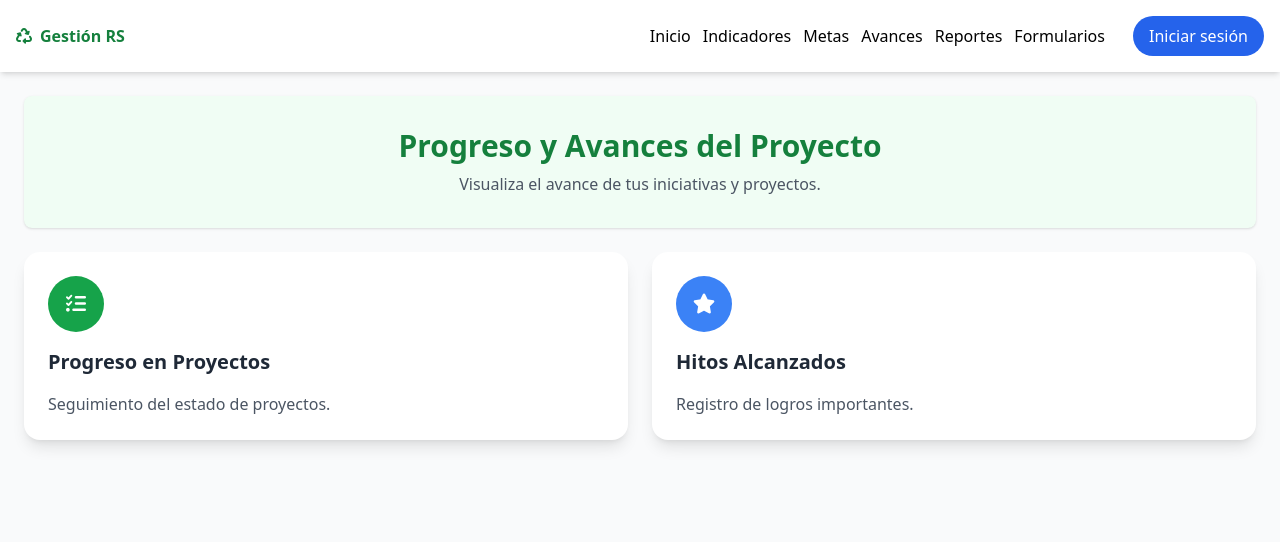
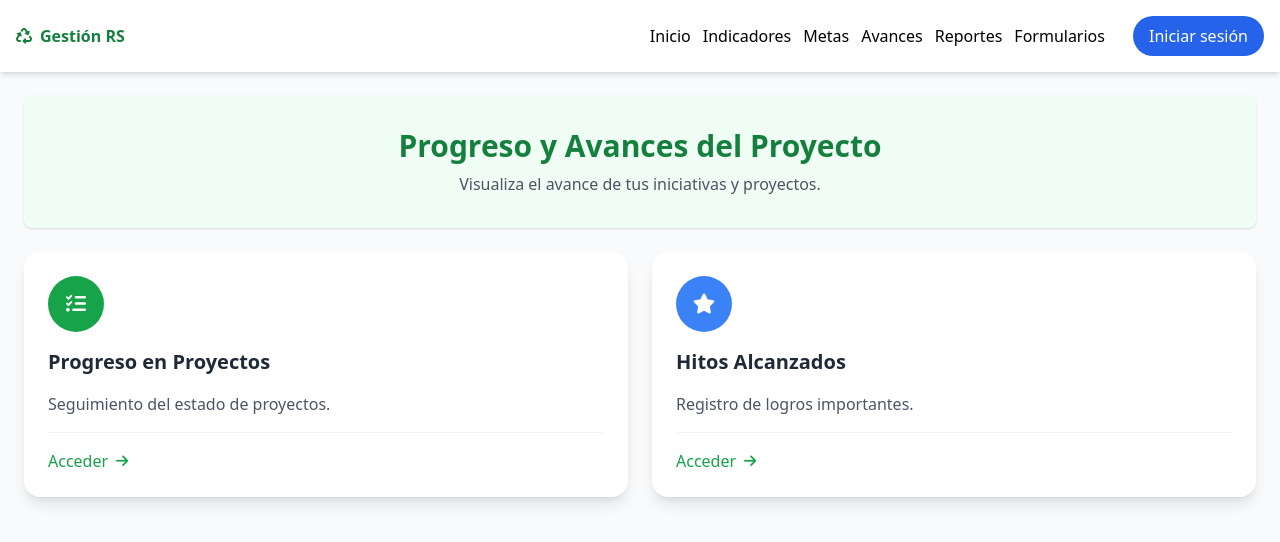
Before and after one commit to Carlostavo/residuos-app, a Next.js app: page /avances in a window 1280 px wide. Shown: the top 542 px of the page. Built offline with nearby package versions, Linux system fonts and the light colour scheme; no server answers.

Commit message:
Update page.jsx

```diff
--- a/app/avances/page.jsx
+++ b/app/avances/page.jsx
@@ -1,20 +1,97 @@
+// app/avances/page.jsx
 'use client'
 import Card from '../../components/Card'
+import Editable from '../../components/Editable'
+import { useEdit } from '../../contexts/EditContext'
+import { useLocalStorage } from '../../hooks/useLocalStorage'
 
-export default function AvancesPage(){
-  const cards = [
-    { title: "Progreso en Proyectos", desc: "Seguimiento del estado de proyectos.", icon: "fa-tasks", color: "bg-green-600" },
-    { title: "Hitos Alcanzados", desc: "Registro de logros importantes.", icon: "fa-star", color: "bg-blue-500" },
-  ]
+export default function AvancesPage() {
+  const { isEditing } = useEdit()
+  const [pageTitle, setPageTitle] = useLocalStorage('avancesTitle', 'Progreso y Avances del Proyecto')
+  const [pageDescription, setPageDescription] = useLocalStorage('avancesDescription', 'Visualiza el avance de tus iniciativas y proyectos.')
+
+  const [cards, setCards] = useLocalStorage('avancesCards', [
+    {
+      id: 1,
+      title: "Progreso en Proyectos",
+      desc: "Seguimiento del estado de proyectos.",
+      icon: "fa-tasks",
+      color: "bg-green-600",
+      href: "/avances/proyectos"
+    },
+    {
+      id: 2,
+      title: "Hitos Alcanzados",
+      desc: "Registro de logros importantes.",
+      icon: "fa-star",
+      color: "bg-blue-500",
+      href: "/avances/hitos"
+    },
+  ])
+
+  const updateCardTitle = (id, newTitle) => {
+    setCards(cards.map(card =>
+      card.id === id ? { ...card, title: newTitle } : card
+    ))
+  }
+
+  const updateCardDesc = (id, newDesc) => {
+    setCards(cards.map(card =>
+      card.id === id ? { ...card, desc: newDesc } : card
+    ))
+  }
+
   return (
     <section className="space-y-6">
       <div className="hero text-center p-8 bg-green-50 rounded-lg shadow">
-        <h1 className="text-3xl font-bold text-green-700">Progreso y Avances del Proyecto</h1>
-        <p className="text-gray-600 mt-2">Visualiza el avance de tus iniciativas y proyectos.</p>
+        {isEditing ? (
+          <>
+            <Editable
+              tag="h1"
+              value={pageTitle}
+              onChange={setPageTitle}
+              className="text-3xl font-bold text-green-700"
+              placeholder="Título de la página"
+            />
+            <Editable
+              tag="p"
+              value={pageDescription}
+              onChange={setPageDescription}
+              className="text-gray-600 mt-2"
+              placeholder="Descripción de la página"
+            />
+          </>
+        ) : (
+          <>
+            <h1 className="text-3xl font-bold text-green-700">{pageTitle}</h1>
+            <p className="text-gray-600 mt-2">{pageDescription}</p>
+          </>
+        )}
       </div>
+
       <div className="grid grid-cols-1 md:grid-cols-2 gap-6">
-        {cards.map(c => <Card key={c.title} {...c} />)}
+        {cards.map(card => (
+          <Card
+            key={card.id}
+            title={card.title}
+            desc={card.desc}
+            icon={card.icon}
+            color={card.color}
+            href={card.href}
+            onTitleChange={(newTitle) => updateCardTitle(card.id, newTitle)}
+            onDescChange={(newDesc) => updateCardDesc(card.id, newDesc)}
+          />
+        ))}
       </div>
+
+      {isEditing && (
+        <div className="fixed bottom-6 right-6 bg-white p-4 rounded-lg shadow-lg border">
+          <p className="text-sm text-gray-600">
+            <i className="fa-solid fa-pen mr-2"></i>
+            Modo edición activado. Haz clic en cualquier texto para editarlo.
+          </p>
+        </div>
+      )}
     </section>
   )
 }
```
